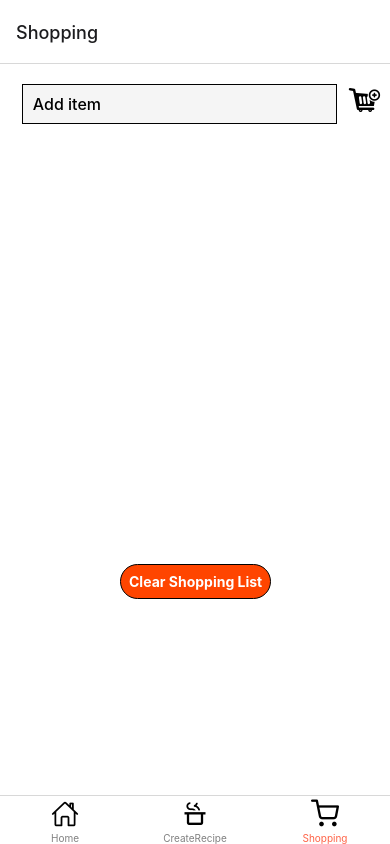
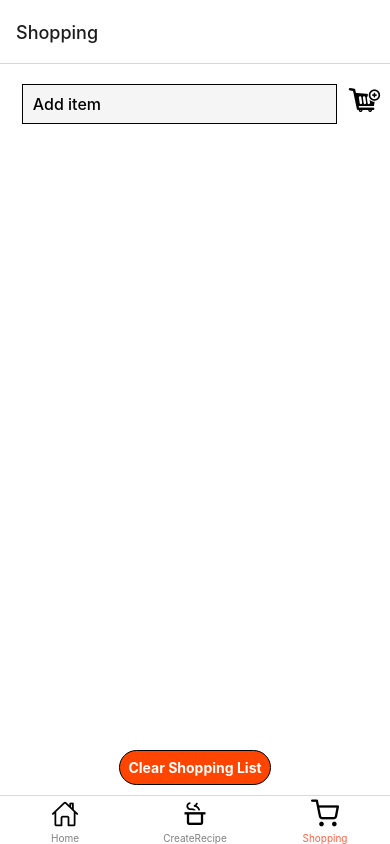
Before and after one commit to atomicn50/cookbook, a React Native app: screen /Shopping in a window 390 px wide. Built offline with nearby package versions, Linux system fonts and the light colour scheme.

Commit message:
add styling to place clear list button at bottom of screen

```diff
--- a/src/Screens/Shopping/ClearListButton.js
+++ b/src/Screens/Shopping/ClearListButton.js
@@ -5,9 +5,11 @@ import styles from './styles';
 export default function ClearListButton({ onPress }) {
   return (
     <View style={styles.clearListButtonContainer}>
-      <TouchableOpacity onPress={onPress}style={styles.clearListButton}>
-        <Text style={styles.clearListText}>Clear Shopping List</Text>
-      </TouchableOpacity>
+      <View style={styles.bottom}>
+        <TouchableOpacity onPress={onPress}style={styles.clearListButton}>
+          <Text style={styles.clearListText}>Clear Shopping List</Text>
+        </TouchableOpacity>
+      </View>
     </View>
   )
 }
--- a/src/Screens/Shopping/index.js
+++ b/src/Screens/Shopping/index.js
@@ -56,8 +56,8 @@ export default function Shopping() {
         </View>
         <IngredientList ingredients={ingredients} setIngredients={setIngredients}/>
         <BoughtIngredients boughtIngredients={boughtIngredients} setIngredients={setIngredients}/>
-        <ClearListButton onPress={() => setIngredients({})}/>
       </View>
+      <ClearListButton onPress={() => setIngredients({})}/>
     </View>
   );
 }
--- a/src/Screens/Shopping/styles.js
+++ b/src/Screens/Shopping/styles.js
@@ -55,9 +55,13 @@ export default StyleSheet.create({
     textDecorationLine: 'line-through',
   },
   clearListButtonContainer: {
-    position: 'absolute',
-    top: 500,
-    left: 120,
+    flex: 1,
+  },
+  bottom: {
+    flex: 1,
+    justifyContent: 'flex-end',
+    alignItems: 'center',
+    marginBottom: 10,
   },
   clearListButton: {
     borderWidth: 1,
```
